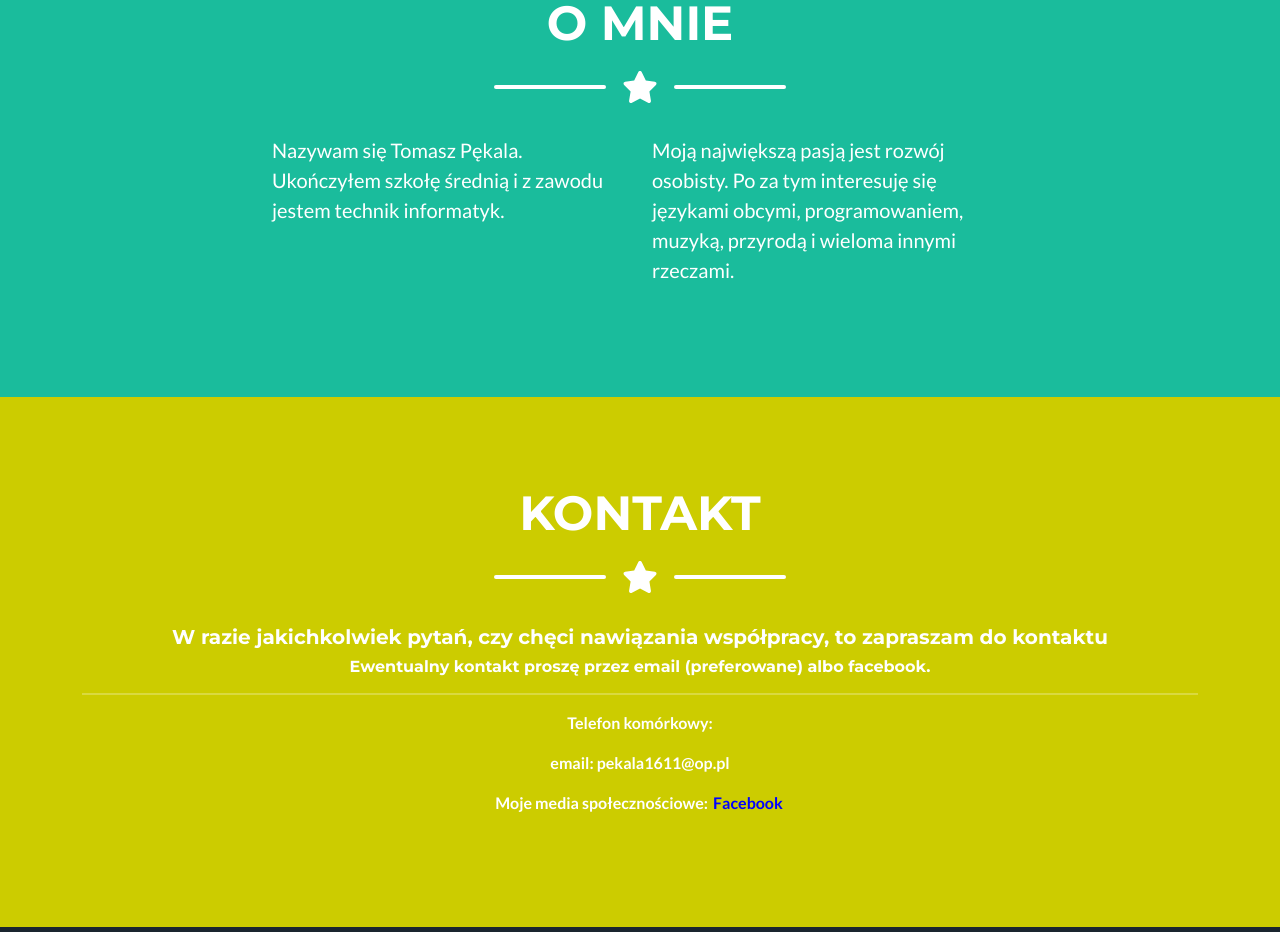
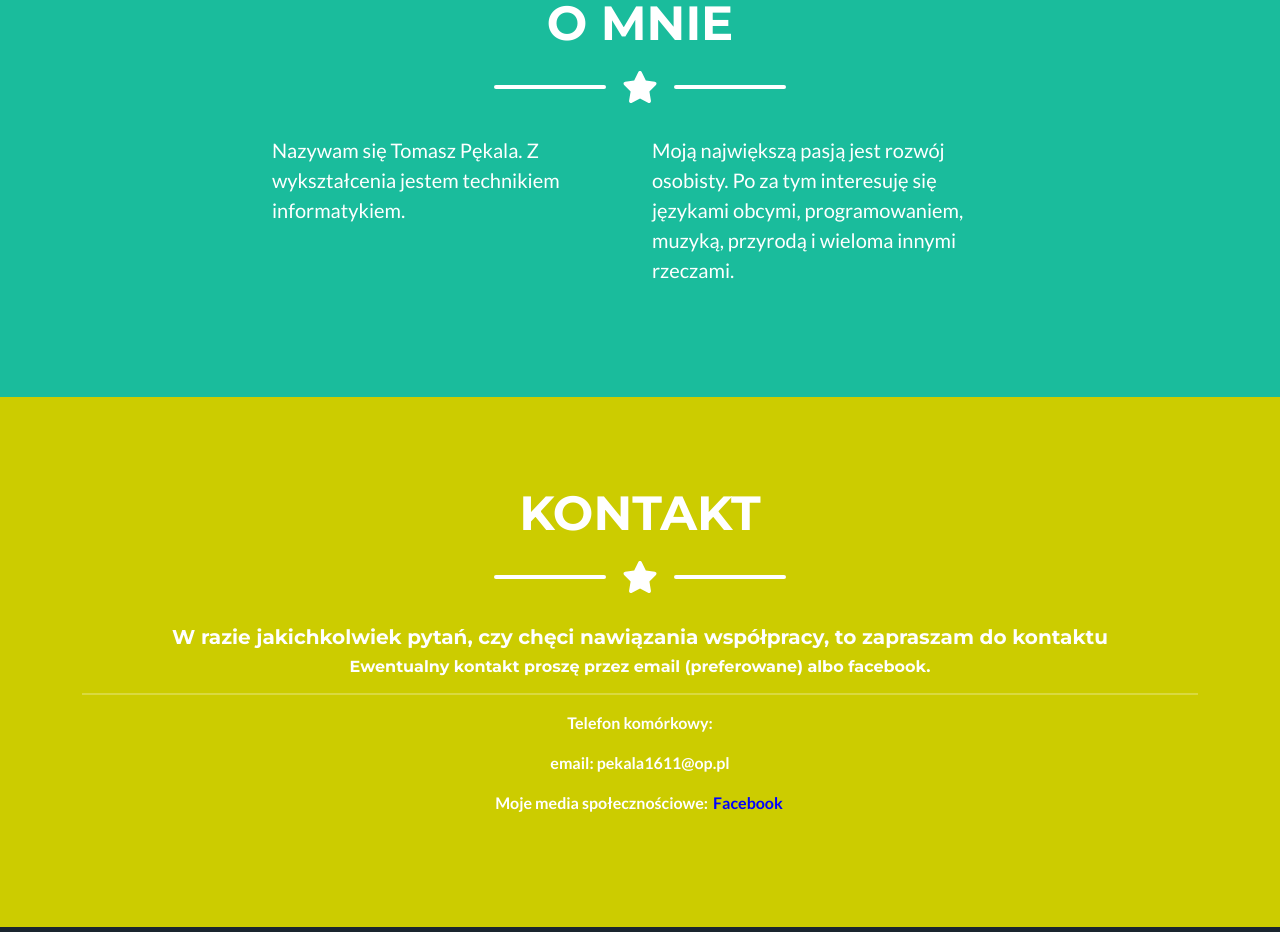
Before and after one commit to TomekJS/Portfolio-TomaszPekala, a website: page index.html in a window 1280 px wide. Shown: the part 1054-1986 px from the top of the page. Drawn offline with nearby package versions, Linux system fonts and the light colour scheme.

Commit message:
Update index.html

```diff
--- a/index.html
+++ b/index.html
@@ -96,7 +96,7 @@
                 </div>
                 <!-- About Section Content-->
                 <div class="row">
-                    <div class="col-lg-4 ms-auto"><p class="lead">Nazywam się Tomasz Pękala. Ukończyłem szkołę średnią i z zawodu jestem technik informatyk.</p></div>
+                    <div class="col-lg-4 ms-auto"><p class="lead">Nazywam się Tomasz Pękala. Z wykształcenia jestem technikiem informatykiem.</p></div>
                     <div class="col-lg-4 me-auto"><p class="lead">Moją największą pasją jest rozwój osobisty. Po za tym interesuję się językami obcymi, programowaniem, muzyką, przyrodą i wieloma innymi rzeczami.</p></div>
                 </div>
                 <!-- About Section Button-->
```
